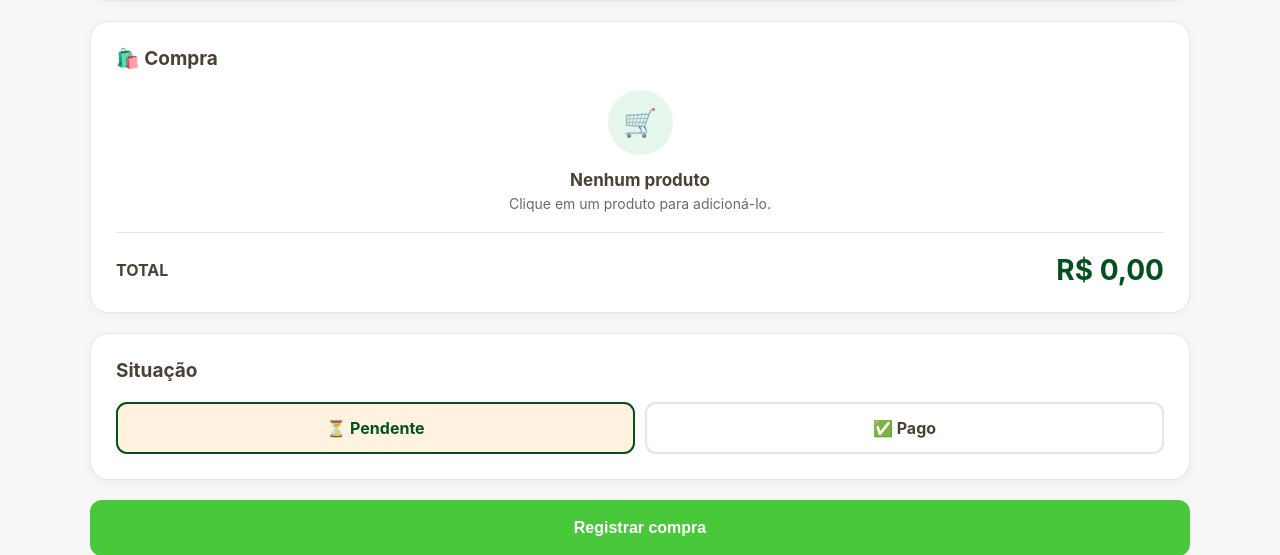
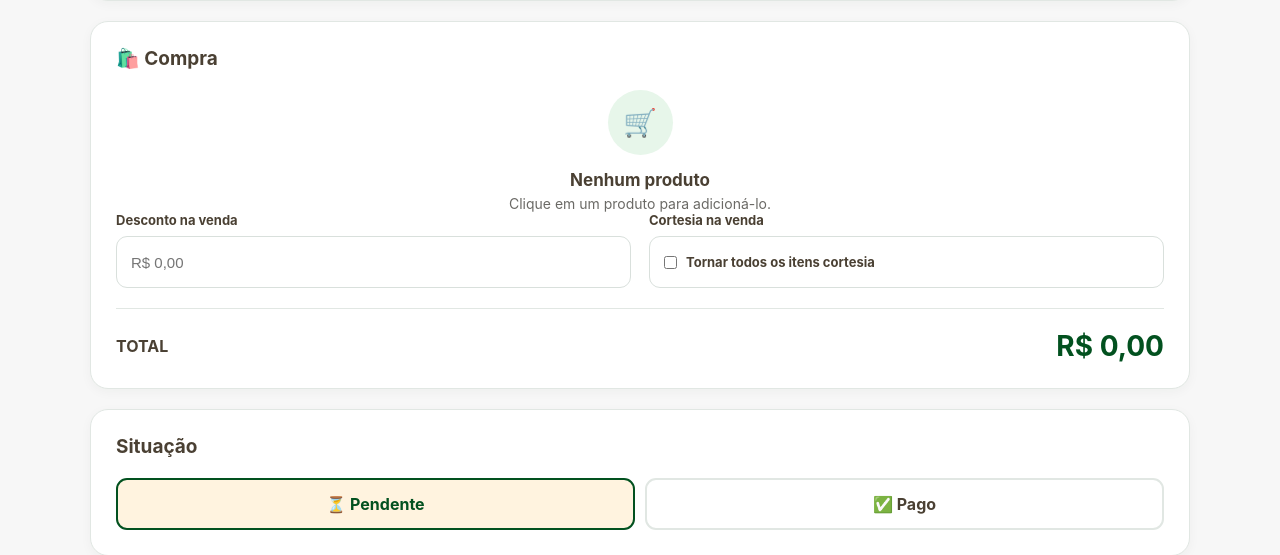
Before and after one commit to anveo13/Carmelitos, a PHP site: page /admin/purchase.php in a window 1280 px wide. Shown: the part 800-1355 px from the top of the page. Run offline with PHP 8.4, Linux system fonts and the light colour scheme; the visitor is signed in with stand-in values (Sample User, id 1); data comes from the database, SQL or seed files in the repository; data that the repository does not hold is empty; a stand-in replaces the project's code that opens the database connection.

Commit message:
adiciona funcionalidades novas sem quebrar o fluxo existente

```diff
--- a/admin/purchase.php
+++ b/admin/purchase.php
@@ -142,6 +142,58 @@ $products = $stmt->fetchAll(PDO::FETCH_ASSOC);
 
         .form-group select:focus {
             border-color: #02511F;
+        }
+
+        .adjustments-grid {
+            display: grid;
+            grid-template-columns: 1fr 1fr;
+            gap: 18px;
+        }
+
+        .adjustment-control {
+            display: flex;
+            flex-direction: column;
+            gap: 8px;
+        }
+
+        .adjustment-control label {
+            font-size: 13px;
+            font-weight: 700;
+        }
+
+        .adjustment-control input[type="text"] {
+            width: 100%;
+            height: 52px;
+            box-sizing: border-box;
+            border: 1px solid #d9e0dc;
+            border-radius: 11px;
+            padding: 0 14px;
+            font-size: 15px;
+        }
+
+        .courtesy-toggle {
+            display: flex;
+            align-items: center;
+            min-height: 52px;
+            padding: 0 14px;
+            border: 1px solid #d9e0dc;
+            border-radius: 11px;
+            cursor: pointer;
+        }
+
+        .courtesy-toggle input {
+            margin-right: 9px;
+        }
+
+        .cart-item.courtesy-item {
+            background: #f0f8ef;
+        }
+
+        .item-courtesy-toggle {
+            margin-top: 7px;
+            font-size: 12px;
+            color: #236a31;
+            cursor: pointer;
         }
 
         .products-search {
@@ -684,6 +736,10 @@ $products = $stmt->fetchAll(PDO::FETCH_ASSOC);
 
         @media (max-width: 700px) {
 
+            .adjustments-grid {
+                grid-template-columns: 1fr;
+            }
+
             .confirmation-box {
                 padding: 20px;
             }
@@ -1020,6 +1076,36 @@ $products = $stmt->fetchAll(PDO::FETCH_ASSOC);
         </div>
 
 
+        <div class="adjustments-grid">
+
+            <div class="adjustment-control">
+                <label for="discountAmount">
+                    Desconto na venda
+                </label>
+
+                <input
+                    type="text"
+                    id="discountAmount"
+                    inputmode="decimal"
+                    autocomplete="off"
+                    placeholder="R$ 0,00"
+                >
+            </div>
+
+            <div class="adjustment-control">
+                <label>
+                    Cortesia na venda
+                </label>
+
+                <label class="courtesy-toggle" for="purchaseCourtesy">
+                    <input type="checkbox" id="purchaseCourtesy">
+                    Tornar todos os itens cortesia
+                </label>
+            </div>
+
+        </div>
+
+
         <div class="purchase-total">
 
             <span>
@@ -1274,6 +1360,12 @@ const cartList =
 const cartTotal =
     document.getElementById('cartTotal');
 
+const discountAmount =
+    document.getElementById('discountAmount');
+
+const purchaseCourtesy =
+    document.getElementById('purchaseCourtesy');
+
 const saveButton =
     document.getElementById('savePurchase');
 
@@ -1449,7 +1541,8 @@ document
                         id,
                         name,
                         price,
-                        quantity: 1
+                        quantity: 1,
+                        courtesy: false
                     });
 
                 }
@@ -1508,24 +1601,19 @@ function renderCart() {
     }
 
 
-    let total = 0;
-
-
     cartList.innerHTML =
         cart.map(
             item => {
 
                 const subtotal =
-                    item.price *
-                    item.quantity;
-
-
-                total += subtotal;
+                    item.courtesy || purchaseCourtesy.checked
+                        ? 0
+                        : item.price * item.quantity;
 
 
                 return `
 
-                    <div class="cart-item">
+                    <div class="cart-item ${item.courtesy || purchaseCourtesy.checked ? 'courtesy-item' : ''}">
 
                         <div class="cart-item-info">
 
@@ -1538,6 +1626,16 @@ function renderCart() {
                                 ${formatNumber(item.price)}
                                 cada
                             </div>
+
+                            <label class="item-courtesy-toggle">
+                                <input
+                                    type="checkbox"
+                                    ${item.courtesy ? 'checked' : ''}
+                                    ${purchaseCourtesy.checked ? 'disabled' : ''}
+                                    onchange="toggleItemCourtesy(${item.id}, this.checked)"
+                                >
+                                Cortesia deste item
+                            </label>
 
                         </div>
 
@@ -1586,8 +1684,7 @@ function renderCart() {
         ).join('');
 
 
-    cartTotal.textContent =
-        formatMoney(total);
+    cartTotal.textContent = formatMoney(purchaseCalculation().total);
 
 
     // Mantém o produto visualmente selecionado enquanto ele estiver no carrinho.
@@ -1611,6 +1708,64 @@ function renderCart() {
         });
 
 }
+
+
+function parseMoney(value) {
+
+    const normalized = String(value || '')
+        .replace(/R\$/g, '')
+        .replace(/\s/g, '')
+        .replace(/\./g, '')
+        .replace(',', '.');
+
+    const amount = Number(normalized);
+
+    return Number.isFinite(amount) && amount > 0
+        ? Math.round(amount * 100) / 100
+        : 0;
+
+}
+
+
+function purchaseCalculation() {
+
+    const subtotal = cart.reduce(
+        (sum, item) => sum + (
+            item.courtesy || purchaseCourtesy.checked
+                ? 0
+                : item.price * item.quantity
+        ),
+        0
+    );
+
+    const discount = Math.min(
+        parseMoney(discountAmount.value),
+        subtotal
+    );
+
+    return {
+        subtotal: Math.round(subtotal * 100) / 100,
+        discount,
+        total: Math.round((subtotal - discount) * 100) / 100
+    };
+
+}
+
+
+function toggleItemCourtesy(productId, checked) {
+
+    const item = cart.find(item => item.id === productId);
+
+    if (item) {
+        item.courtesy = checked;
+        renderCart();
+    }
+
+}
+
+
+discountAmount.addEventListener('input', renderCart);
+purchaseCourtesy.addEventListener('change', renderCart);
 
 
 /*
@@ -2263,7 +2418,9 @@ saveButton.addEventListener(
 
         let payment = null;
 
-        if (status === 'paid') {
+        const calculation = purchaseCalculation();
+
+        if (status === 'paid' && calculation.total > 0) {
 
             const methodInput =
                 document.querySelector(
@@ -2308,7 +2465,10 @@ saveButton.addEventListener(
                     item.id,
 
                 quantity:
-                    item.quantity
+                    item.quantity,
+
+                courtesy:
+                    purchaseCourtesy.checked || item.courtesy
 
             }));
 
@@ -2331,19 +2491,7 @@ saveButton.addEventListener(
                 .trim();
 
 
-        const total =
-            cart.reduce(
-                (
-                    sum,
-                    item
-                ) =>
-                    sum +
-                    (
-                        item.price *
-                        item.quantity
-                    ),
-                0
-            );
+        const total = calculation.total;
 
 
         /*
@@ -2397,7 +2545,13 @@ saveButton.addEventListener(
                                                 ? payment.method
                                                 : null,
 
-                                        items
+                                        items,
+
+                                        discount_amount:
+                                            calculation.discount,
+
+                                        courtesy:
+                                            purchaseCourtesy.checked
 
                                     })
 
```
Also changed, not shown: admin/purchase-view.php (+25 -1 lines), api/purchases.php (+93 -8 lines), database/migrations/2026-11-20-discount-and-courtesy.sql (added, +9 -0 lines).
